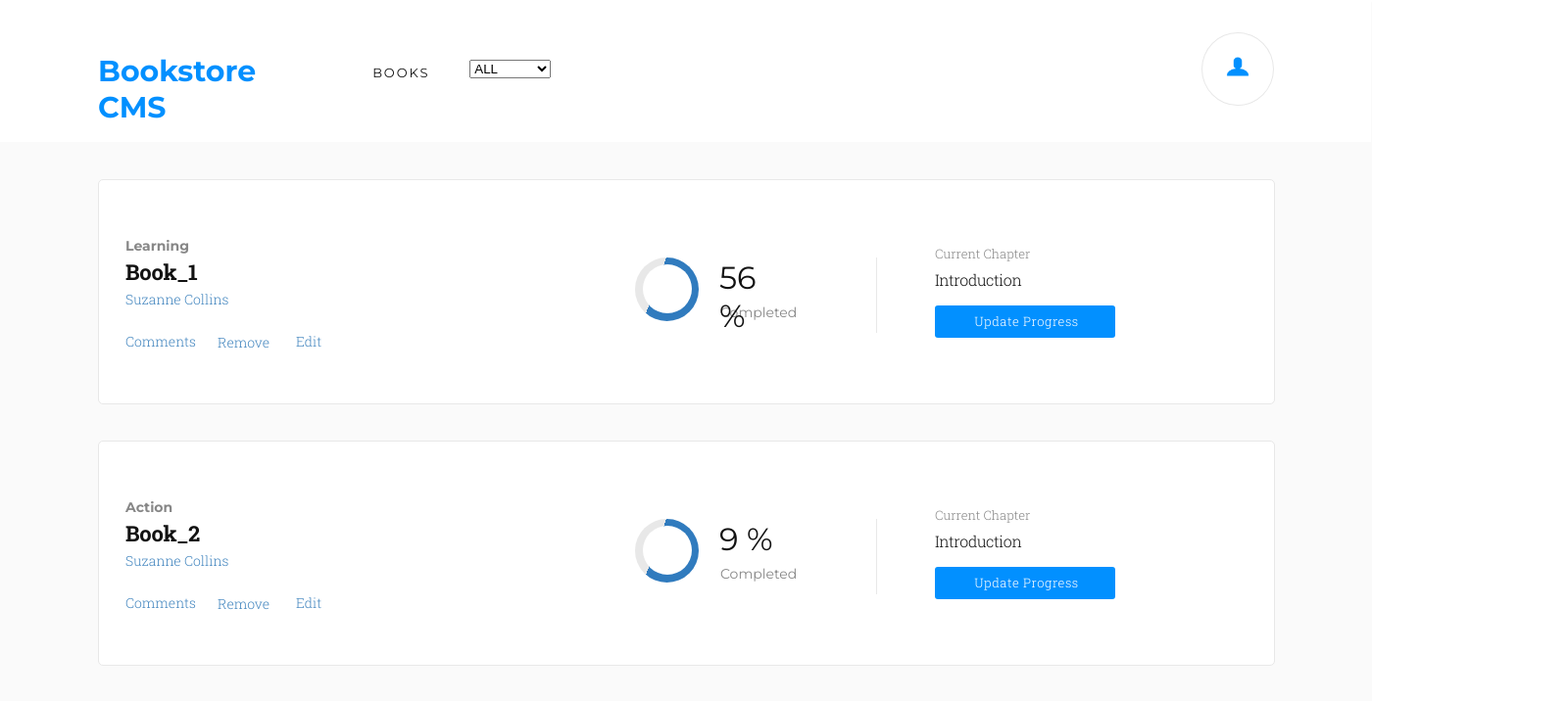
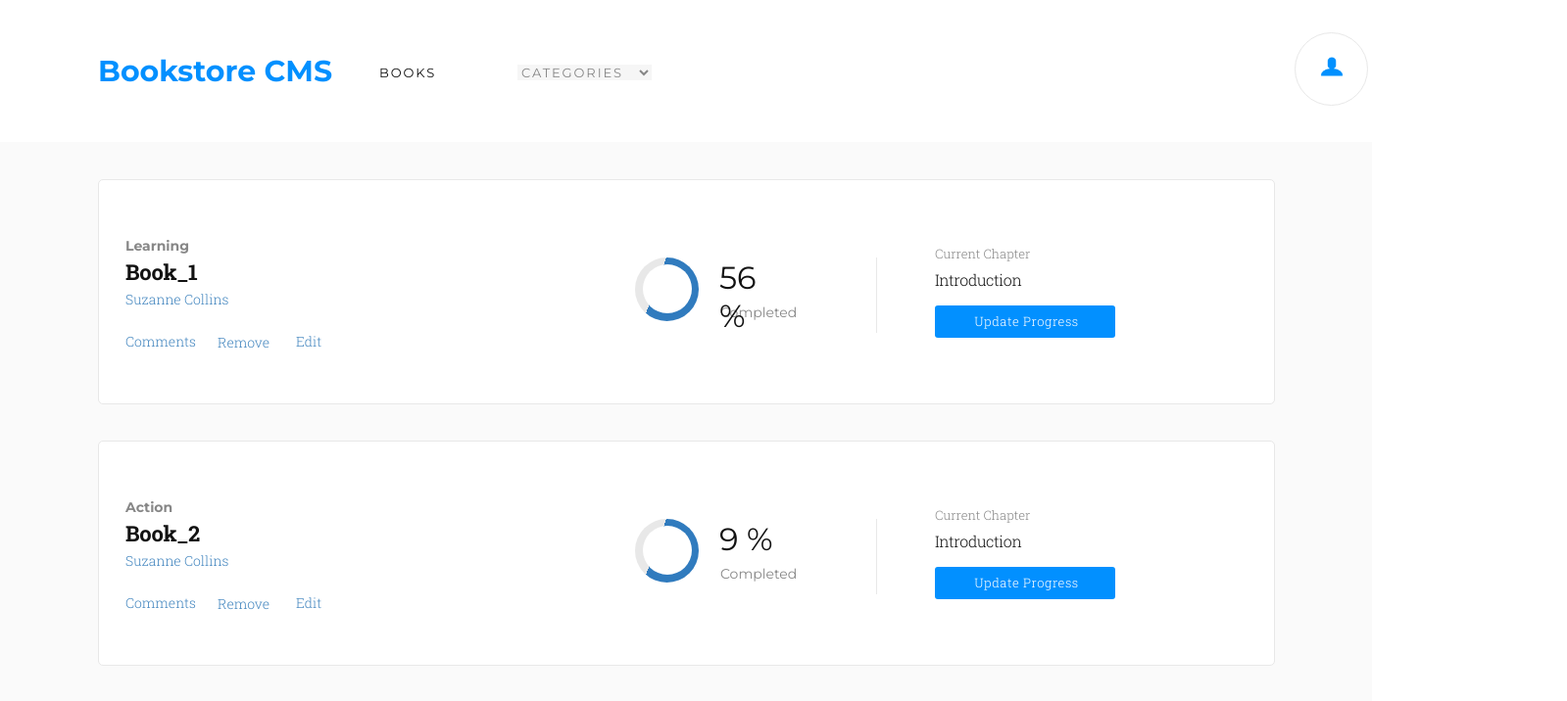
Before and after one commit to MrSayyod/bookstore-redux-app, a React (Create React App) app: page / in a window 1280 px wide. Shown: the top 716 px of the page at 98% size, 1599 px wide, since content can reach past the window. Built offline with nearby package versions, Linux system fonts and the light colour scheme.

Commit message:
Fix styling for Navbar

```diff
--- a/src/components/CategoryFilter.js
+++ b/src/components/CategoryFilter.js
@@ -11,9 +11,9 @@ const CATEGORIES = [
   'Sci-Fi',
 ];
 
-const CategoryFilter = ({ handleFilterChange }) => (
-  <select name="category" onChange={handleFilterChange}>
-    <option value="ALL">ALL</option>
+const CategoryFilter = ({ handleFilterChange, className }) => (
+  <select name="category" className={className} onChange={handleFilterChange}>
+    <option value="ALL">CATEGORIES</option>
     {CATEGORIES.map((item) => (
       <option key={item} value={item}>
         {item}
@@ -24,6 +24,7 @@ const CategoryFilter = ({ handleFilterChange }) => (
 
 CategoryFilter.propTypes = {
   handleFilterChange: PropTypes.func.isRequired,
+  className: PropTypes.string.isRequired,
 };
 
 export { CATEGORIES, CategoryFilter };
--- a/src/containers/BooksList.js
+++ b/src/containers/BooksList.js
@@ -22,7 +22,7 @@ const BooksList = ({
     <>
       <div className="books-section">
         <div className="navBar">
-          <h1 id="main-logo">Bookstore CMS</h1>
+          <span id="main-logo">Bookstore CMS</span>
           <p className="books">BOOKS</p>
           <CategoryFilter
             handleFilterChange={handleFilterChange}
--- a/src/styles/BooksList.css
+++ b/src/styles/BooksList.css
@@ -1,5 +1,9 @@
+/* * {
+  box-sizing: border-box;
+} */
+
 .navBar {
-  width: 75rem;
+  width: 87.5rem;
   height: 5.938rem;
   margin: 0 0 2.375rem;
   padding: 1.438rem 6.188rem 1.688rem 6.25rem;
@@ -44,23 +48,25 @@
 }
 
 .categoryDropdown {
-  width: 6.563rem;
+  width: 8.563rem;
   height: 1rem;
-  margin: 1.125rem 41.5rem 0.688rem 2.563rem;
+  margin: 1.125rem 39.5rem 0.688rem 2.563rem;
   font-family: 'Montserrat', sans-serif;
   font-size: 0.813rem;
+  opacity: 0.5;
   font-weight: normal;
   font-stretch: normal;
   font-style: normal;
   line-height: normal;
   letter-spacing: 1.9px;
   color: #121212;
+  border: none;
 }
 
 .logoSec {
   width: 2.813rem;
   height: 2.813rem;
-  margin: 0 0 0 41.5rem;
+  margin: 0 0 0 1.5rem;
   padding: 0.875rem;
   border: 1px solid #e8e8e8;
   border-radius: 50%;
```
